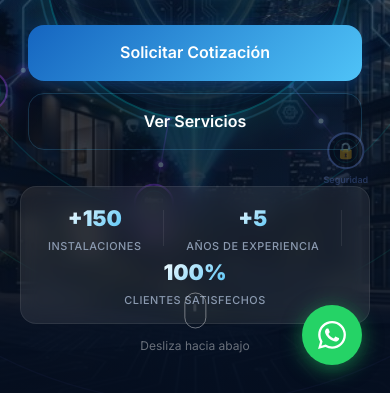
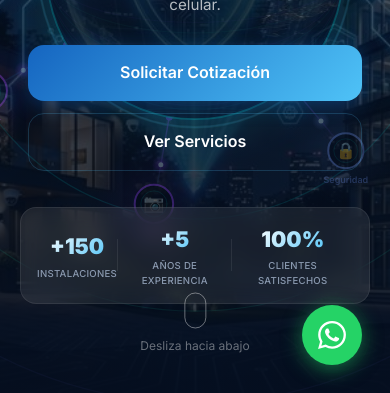
Before and after one commit to MadArchy/seedigital, a plain HTML site: page index.html in a window 390 px wide. Shown: the part 451-844 px from the top of the page. Drawn offline with Linux system fonts and the light colour scheme; animation ran at ten frames a second.

Commit message:
fix: stats del hero en una sola fila en movil

```diff
--- a/css/styles.css
+++ b/css/styles.css
@@ -1295,19 +1295,20 @@ ul { list-style: none; }
   }
   .hero-stats {
     gap: 0;
-    padding: 16px 20px;
+    padding: 14px 12px;
     width: 100%;
     max-width: 100%;
     border-radius: var(--radius-md);
     justify-content: space-around;
+    flex-wrap: nowrap;
   }
   .stat-divider {
     display: block;
     width: 1px;
-    height: 36px;
+    height: 32px;
   }
-  .stat-number { font-size: 1.5rem; }
-  .stat-label { font-size: 0.68rem; }
+  .stat-number { font-size: 1.3rem; }
+  .stat-label { font-size: 0.6rem; letter-spacing: 0.03em; }
   .about-features { grid-template-columns: 1fr; }
   .contact-form { grid-template-columns: 1fr; }
   .form-group-full { grid-column: 1; }
```
